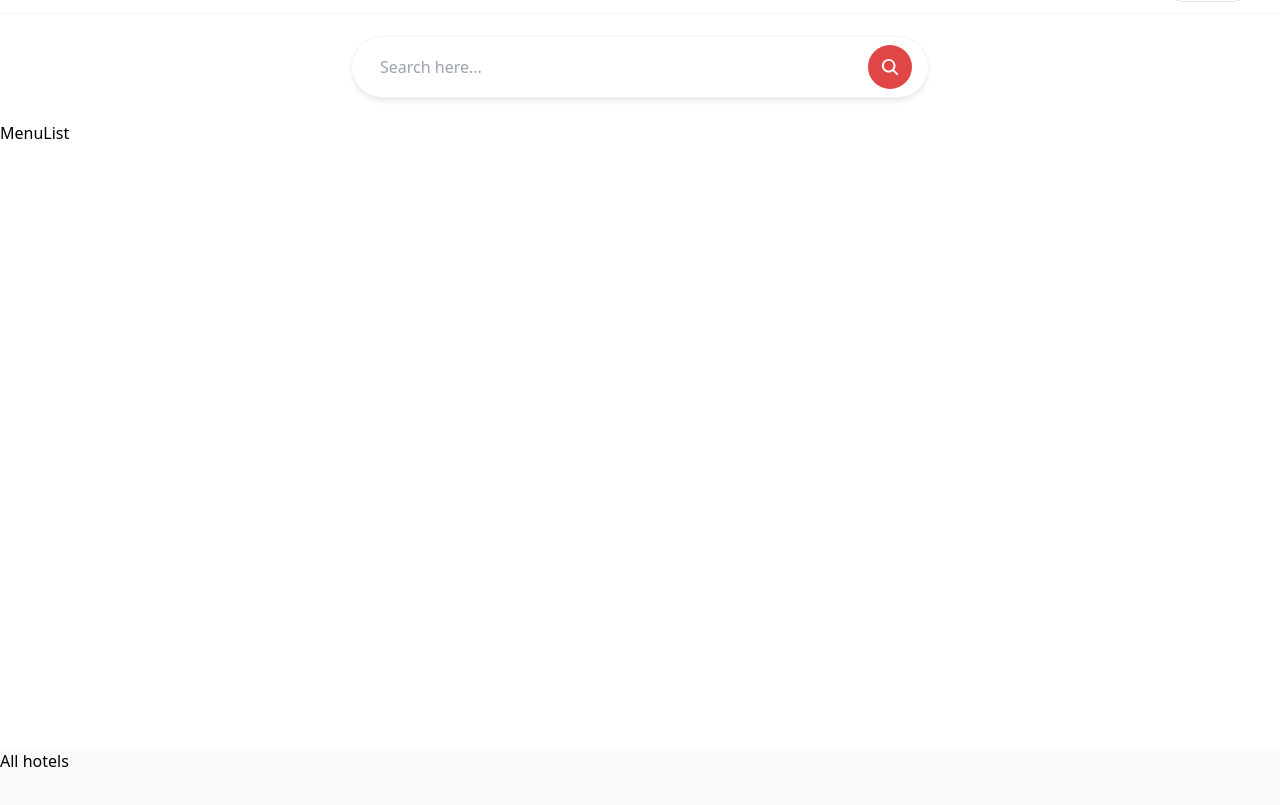
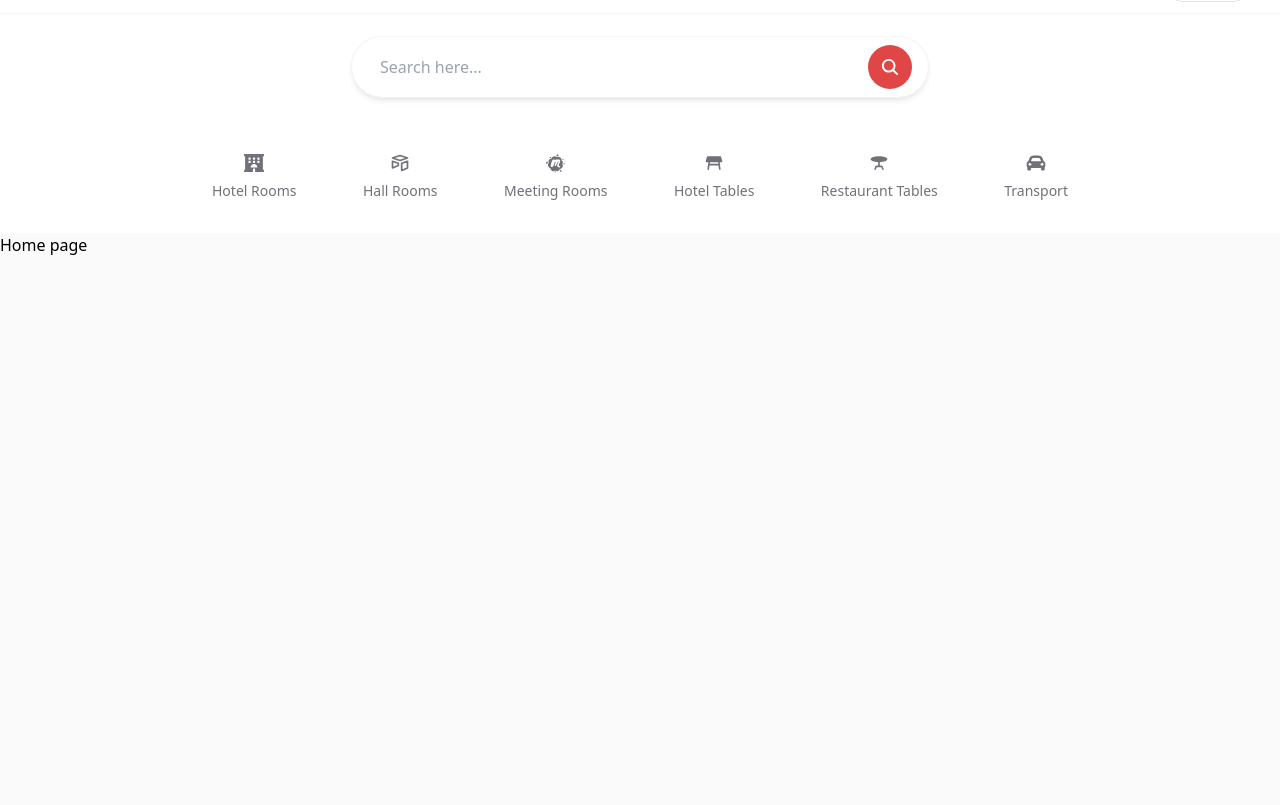
Before and after one commit to leconstantin/openTb, a Next.js app: page / in a window 1280 px wide. Shown: the part 851-1656 px from the top of the page. Before the commit the page ends 1624 px from the top, so only its background shows below. Built offline with nearby package versions, Linux system fonts and the light colour scheme.

Commit message:
added menuList

```diff
--- a/src/app/(main)/layout.tsx
+++ b/src/app/(main)/layout.tsx
@@ -7,17 +7,19 @@ import React from "react";
 export default function Layout({ children }: { children: React.ReactNode }) {
   return (
     <>
-      <header className=" bg-white">
+      <header className="relative bg-white">
         <div className="hidden md:flex">
           <Hero />
         </div>
-        <div className=" min-h-screen">
+      </header>
+      <main className="relative">
+        <div className="sticky top-0 bg-white">
           <HeaderTop />
           <SearchTab />
           <MenuList />
         </div>
-      </header>
-      {children}
+        {children}
+      </main>
     </>
   );
 }
--- a/src/app/(main)/page.tsx
+++ b/src/app/(main)/page.tsx
@@ -1,3 +1,3 @@
 export default function Home() {
-  return <main>All hotels</main>;
+  return <main className="min-h-screen">Home page</main>;
 }
--- a/src/config/home.ts
+++ b/src/config/home.ts
@@ -19,7 +19,7 @@ export const heroContent = [
   },
 ];
 
-export const menuList = [
+export const menuLists = [
   {
     id: 1,
     label: "Rooms",
@@ -66,3 +66,42 @@ export const menuList = [
     ],
   },
 ];
+
+export const menuList = [
+  {
+    id: 1,
+    label: "Hotel Rooms",
+    icon: "hotel_room",
+    link_to: "/",
+  },
+  {
+    id: 2,
+    label: "Hall Rooms",
+    icon: "hall_room",
+    link_to: "/hall_rooms",
+  },
+  {
+    id: 3,
+    label: "Meeting Rooms",
+    icon: "meeting_room",
+    link_to: "/meeting_rooms",
+  },
+  {
+    id: 4,
+    label: "Hotel Tables",
+    icon: "hotel_table",
+    link_to: "/hotel_tables",
+  },
+  {
+    id: 5,
+    label: "Restaurant Tables",
+    icon: "restaurant_table",
+    link_to: "/restaurant_tables",
+  },
+  {
+    id: 6,
+    label: "Transport",
+    icon: "transport",
+    link_to: "/transport",
+  },
+];
--- a/src/features/layout/MenuList.tsx
+++ b/src/features/layout/MenuList.tsx
@@ -1,3 +1,52 @@
+"use client";
+import { menuList } from "@/config/home";
+import Link from "next/link";
+import { usePathname } from "next/navigation";
+import { FaCarAlt, FaHotel } from "react-icons/fa";
+import { LiaMeetup } from "react-icons/lia";
+import { MdTableBar, MdTableRestaurant } from "react-icons/md";
+import { TbBrandAirtable } from "react-icons/tb";
+
+function getIcon(icon: string) {
+  switch (icon) {
+    case "hotel_room":
+      return <FaHotel className="size-5" />;
+    case "hall_room":
+      return <TbBrandAirtable className="size-5" />;
+    case "meeting_room":
+      return <LiaMeetup className="size-5" />;
+    case "restaurant_table":
+      return <MdTableBar className="size-5" />;
+    case "hotel_table":
+      return <MdTableRestaurant className="size-5" />;
+    case "transport":
+      return <FaCarAlt className="size-5" />;
+    default:
+      return null;
+  }
+}
+
 export default function MenuList() {
-  return <div>MenuList</div>;
+  const pathname = usePathname();
+  return (
+    <div className="px-4 md:px-10 py-3 lg:py-6">
+      <ul className="flex justify-between items-center max-w-4xl mx-auto">
+        {menuList.map((menu) => {
+          const icon = getIcon(menu.icon);
+          return (
+            <li key={menu.id}>
+              <Link
+                href="/"
+                className="flex flex-col items-center gap-2 text-zinc-500 font-medium text-sm cursor-pointer hover:text-zinc-800 hover:underline hover:underline-offset-8 ease-in-out duration-500 transition-colors  hover:shadow-md rounded-xl px-5 py-2
+              focus:text-zinc-800 focus:underline focus:underline-offset-8   focus:shadow-md"
+              >
+                {icon}
+                {menu.label}
+              </Link>
+            </li>
+          );
+        })}
+      </ul>
+    </div>
+  );
 }
```
